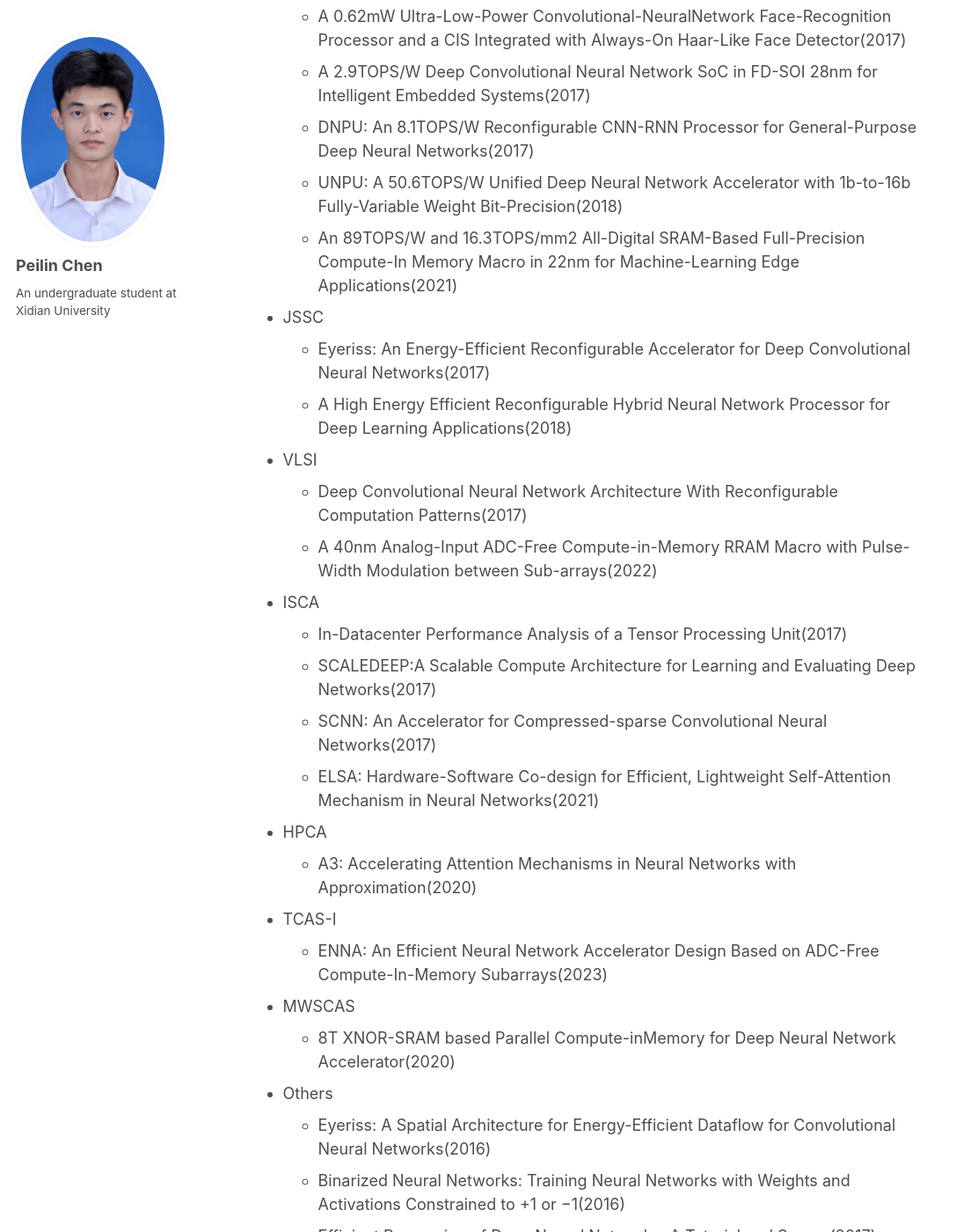
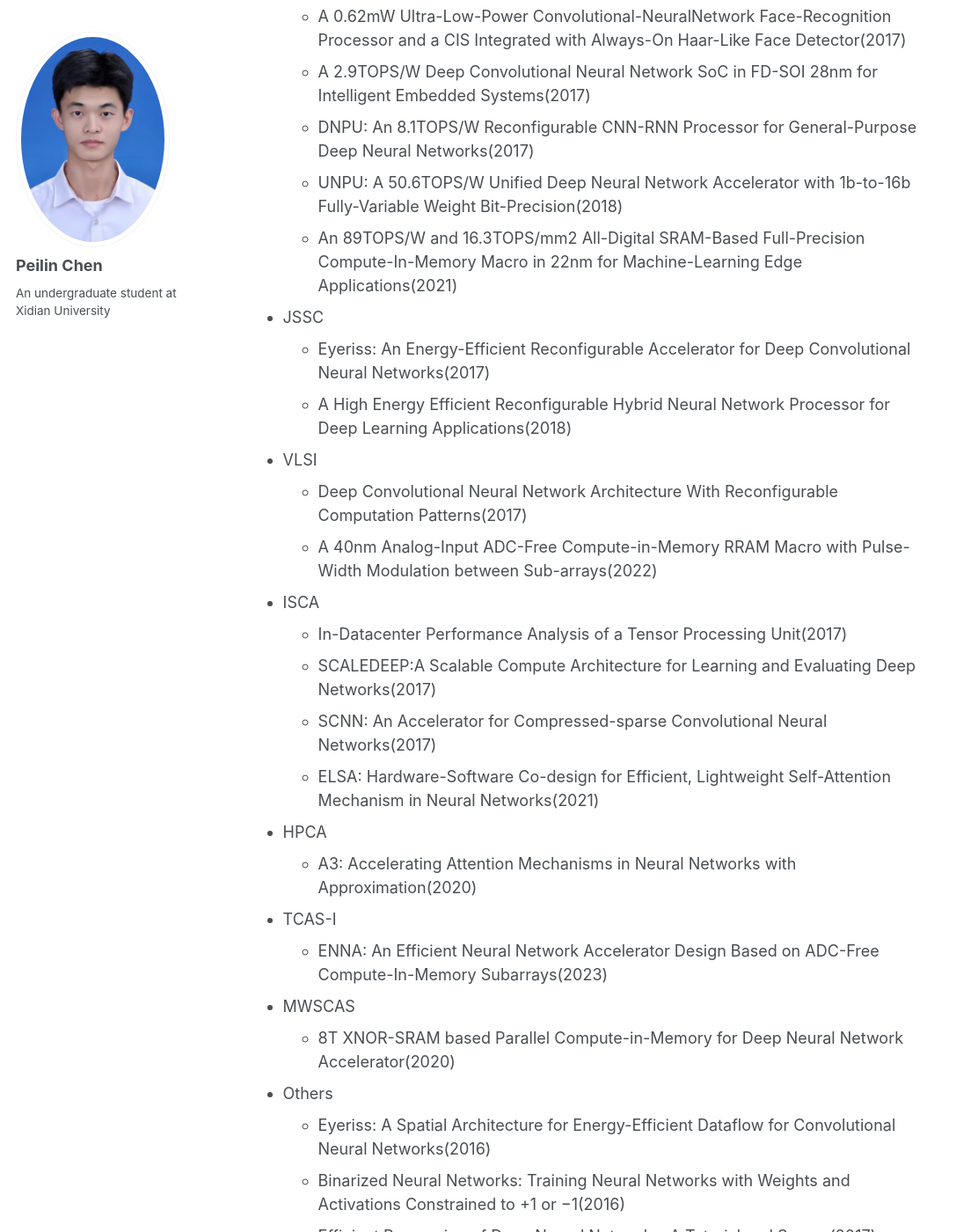
Before and after one commit to peilin-chen/peilin-chen.github.io, a Jekyll site: the page built from _pages/reading list.md, in a window 1280 px wide and 1400 px high, scrolled down 419 px. Shown: the whole window at 88% size, without its empty margins (0-1087 px from the left). Built offline with Jekyll 4.4.1, drawn with Linux system fonts in a browser that asks for light colours.

Commit message:
Update reading list.md

```diff
--- a/_pages/reading list.md
+++ b/_pages/reading list.md
@@ -13,7 +13,7 @@ author_profile: true
   - A 2.9TOPS/W Deep Convolutional Neural Network SoC in FD-SOI 28nm for Intelligent Embedded Systems(2017)
   - DNPU: An 8.1TOPS/W Reconfigurable CNN-RNN Processor for General-Purpose Deep Neural Networks(2017)
   - UNPU: A 50.6TOPS/W Unified Deep Neural Network Accelerator with 1b-to-16b Fully-Variable Weight Bit-Precision(2018)
-  - An 89TOPS/W and 16.3TOPS/mm2 All-Digital SRAM-Based Full-Precision Compute-In Memory Macro in 22nm for Machine-Learning Edge Applications(2021)
+  - An 89TOPS/W and 16.3TOPS/mm2 All-Digital SRAM-Based Full-Precision Compute-In-Memory Macro in 22nm for Machine-Learning Edge Applications(2021)
 * JSSC
   - Eyeriss: An Energy-Efficient Reconfigurable Accelerator for Deep Convolutional Neural Networks(2017)
   - A High Energy Efficient Reconfigurable Hybrid Neural Network Processor for Deep Learning Applications(2018)
@@ -30,7 +30,7 @@ author_profile: true
 * TCAS-I
   - ENNA: An Efficient Neural Network Accelerator Design Based on ADC-Free Compute-In-Memory Subarrays(2023)
 * MWSCAS
-  - 8T XNOR-SRAM based Parallel Compute-inMemory for Deep Neural Network Accelerator(2020)
+  - 8T XNOR-SRAM based Parallel Compute-in-Memory for Deep Neural Network Accelerator(2020)
 * Others
   - Eyeriss: A Spatial Architecture for Energy-Efficient Dataflow for Convolutional Neural Networks(2016)
   - Binarized Neural Networks: Training Neural Networks with Weights and Activations Constrained to +1 or −1(2016)
```
